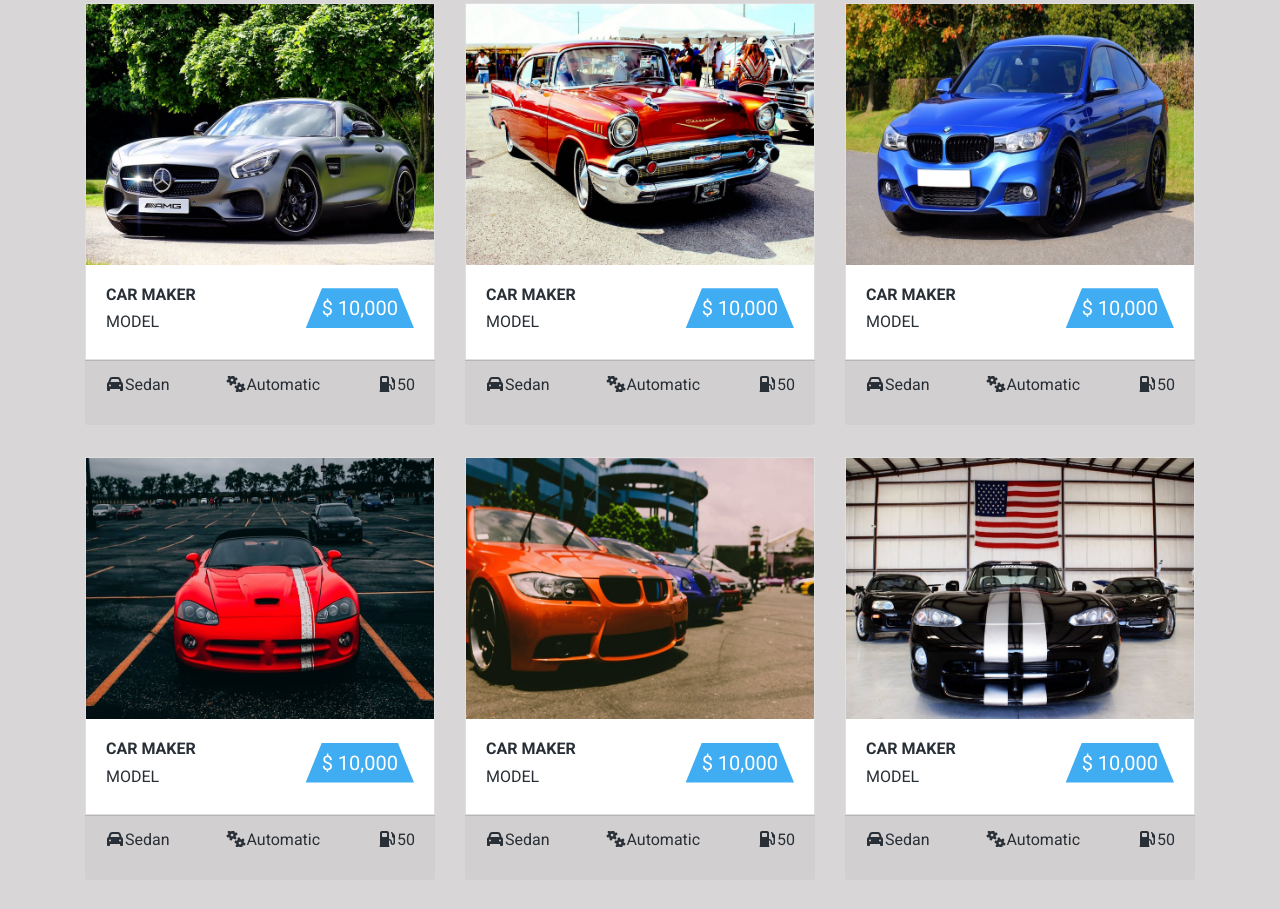
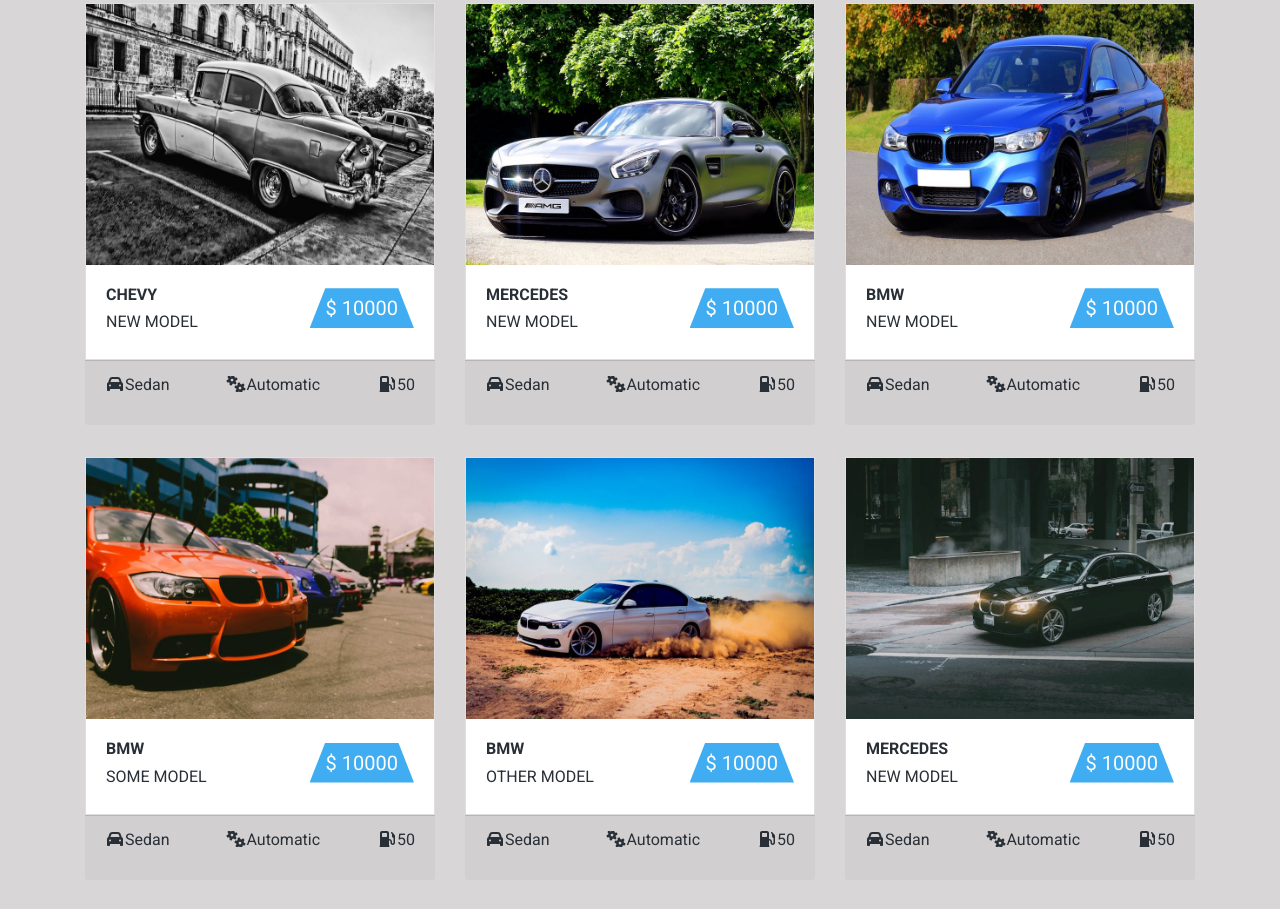
Before and after one commit to Bihil/Bootstrap-tutorial, a plain HTML site: page car-dealership-website-bootstrap/index.html in a window 1280 px wide. Shown: the part 1547-2456 px from the top of the page. Drawn offline with Linux system fonts and the light colour scheme.

Commit message:
updated javascript functrions and class name in index.html

```diff
--- a/car-dealership-website-bootstrap/index.html
+++ b/car-dealership-website-bootstrap/index.html
@@ -181,7 +181,7 @@
         </div>
       </div>
       <!-- cars -->
-      <div class="row">
+      <div class="row inventpry-container">
         <!-- single car -->
         <div class="col-10 mx-auto my-3 col-md-6 col-lg-4">
           <div class="card car-card">
--- a/car-dealership-website-bootstrap/js/script.js
+++ b/car-dealership-website-bootstrap/js/script.js
@@ -1,3 +1,127 @@
 window.addEventListener('load', () =>
   document.querySelector('.preloader')
-  .classList.add('hidePreloader'));
+    .classList.add('hidePreloader'));
+
+const CreateCars = (() => {
+  // car data
+  const cars = [];
+  // car class
+
+  class Car {
+    constructor(make, country, img, special, model, price, type, trans, gas) {
+      this.make = make;
+      this.country = country;
+      this.img = img;
+      this.special = special;
+      this.model = model;
+      this.price = price;
+      this.type = type;
+      this.trans = trans;
+      this.gas = gas;
+    }
+  }
+  // car creation function
+  function makeCar(make, country, img = 'img/car-default.jpeg', special = true, model = 'new model', price = 10000, type = 'sedan', trans = 'automatic', gas = '50') {
+    const car = new Car(make, country, img, special, model, price, type, trans, gas);
+    cars.push(car);
+  }
+  // produce cars
+  function produceCars() {
+    makeCar('chevy', 'american');
+    makeCar('mercedes', 'german', 'img/car-german-1.jpeg', true);
+    makeCar('bmw', 'german', 'img/car-german-2.jpeg');
+    makeCar('bmw', 'german', 'img/car-german-3.jpeg', false, 'some model');
+    makeCar('bmw', 'german', 'img/car-german-4.jpeg', undefined, 'other model');
+    makeCar('mercedes', 'german', 'img/car-german-5.jpeg', false);
+    makeCar('chevy', 'american', 'img/car-american-1.jpeg');
+    makeCar('chevy', 'american', 'img/car-american-2.jpeg', false);
+    makeCar('chevy', 'american', 'img/car-american-3.jpeg');
+    makeCar('chevy', 'american', 'img/car-american-4.jpeg', false);
+    makeCar('chevy', 'american', 'img/car-american-5.jpeg', false);
+  }
+  produceCars();
+  // special cars
+
+  const specialCars = cars.filter(car => car.special === true);
+
+  return {
+    cars,
+    specialCars
+  };
+})();
+
+const DisplaySpecialCars = ((CreateCars) => {
+  const specialCars = CreateCars.specialCars;
+  const info = document.querySelector('.featured-info');
+
+  // document loaded event
+  document.addEventListener('DOMContentLoaded', () => {
+    info.innerHTML = '';
+
+    let data = '';
+
+    specialCars.forEach(item => {
+      data += `<!-- single item -->
+          <div class="featured-item my-3 d-flex p-2 text-capitalize align-items-baseline flex-wrap">
+            <span data-img="${item.img}" class="featured-icon mr-2">
+              <i class="fas fa-car"></i>
+            </span>
+            <h5 class="font-weight-bold mx-1">${item.make}</h5>
+            <h5 class="mx-1">${item.model}</h5>
+          </div>
+          <!-- end of single item -->`;
+    });
+    info.innerHTML = data;
+  });
+  // change img
+  info.addEventListener('click', (event) => {
+    if (event.target.parentElement.classList.contains('featured-icon')) {
+      const img = event.target.parentElement.dataset.img;
+      document.querySelector('.featured-photo').src = img;
+    }
+  });
+})(CreateCars);
+
+const DisplayCars = ((CreateCars) => {
+  // all cars
+  const cars = CreateCars.cars;
+  // car container
+  const inventory = document.querySelector('.inventpry-container');
+  // content loaded
+  document.addEventListener('DOMContentLoaded', () => {
+    inventory.innerHTML = '';
+
+    let output = '';
+    cars.forEach((car) => {
+      output += ` <!-- single car -->
+              <div class="col-10 mx-auto my-3 col-md-6 col-lg-4 single-car ${car.country}">
+                <div class="card car-card">
+                  <img src="${car.img}" class="card-img-top car-img" alt="">
+                  <!-- card body -->
+                  <div class="card-body">
+                    <div class="car-info d-flex justify-content-between">
+                      <!-- first flex child-->
+                      <div class="car-text text-uppercase">
+                        <h6 class="font-weight-bold">${car.make}</h6>
+                        <h6>${car.model}</h6>
+                      </div>
+                      <!-- second flex child-->
+                      <h5 class="car-value align-self-center py-2 px-3">$
+                        <span class="car-price">${car.price}</span>
+                      </h5>
+                    </div>
+                  </div>
+                </div>
+                <!-- end of card -->
+                <div class="card-footer text-capitalize d-flex justify-content-between">
+                  <p><span><i class="fas fa-car"></i></span>${car.type}</p>
+                  <p><span><i class="fas fa-cogs"></i></span>${car.trans}</p>
+                  <p><span><i class="fas fa-gas-pump"></i></span>${car.gas}</p>
+                </div>
+              </div>
+              <!-- end of single car -->`;
+    });
+    inventory.innerHTML = output;
+  });
+
+})(CreateCars);
```
